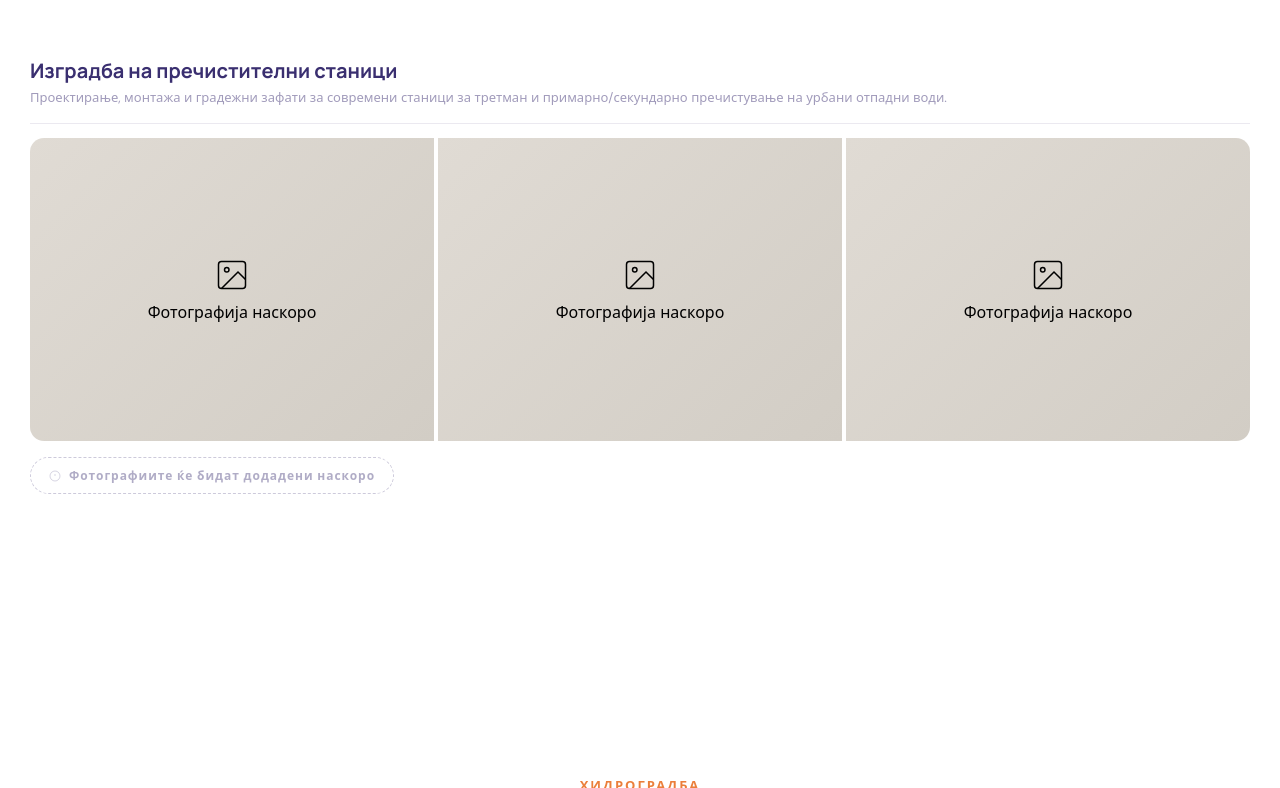
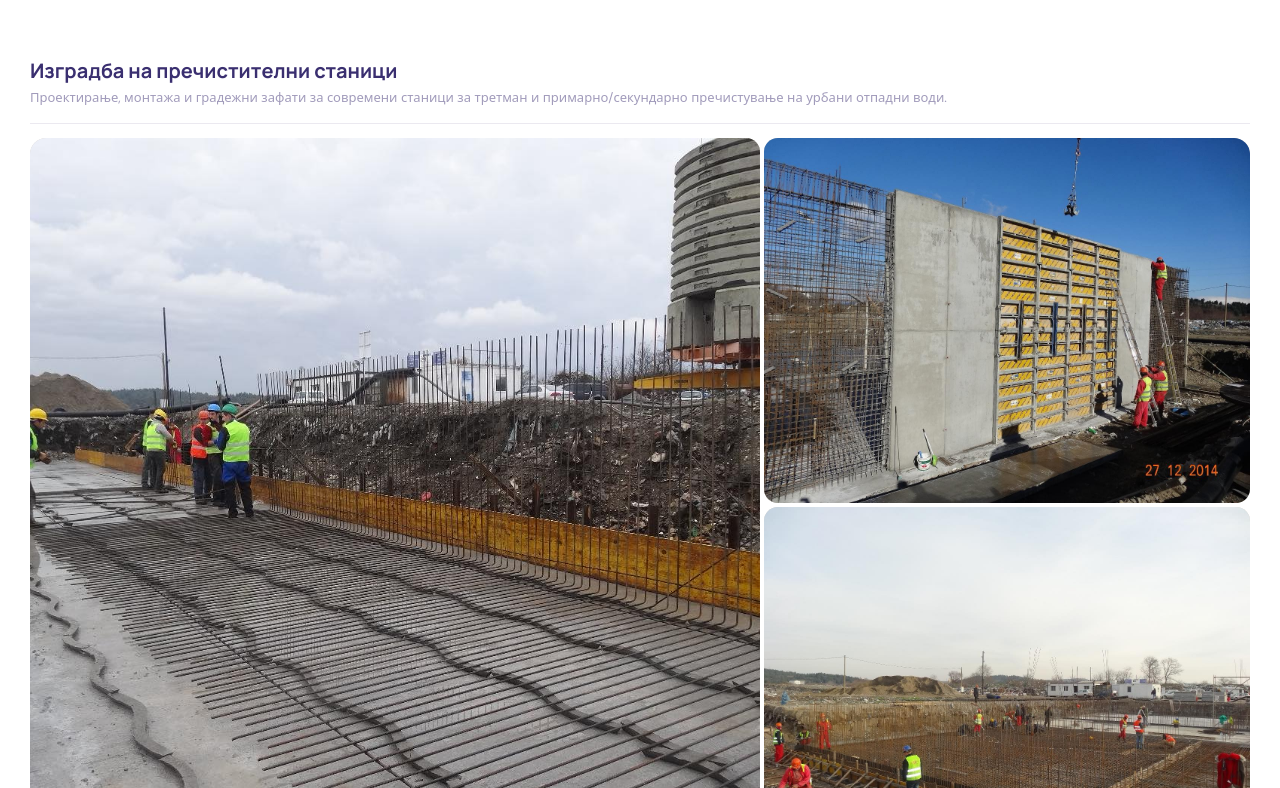
Before and after one commit to MallevS/teststrana, a plain HTML site: page hidrogradba.html in a window 1280 px wide. Shown: the part 2012-2800 px from the top of the page. Drawn offline with Linux system fonts and the light colour scheme.

Commit message:
images updates and quick fix

```diff
--- a/css/euroing.css
+++ b/css/euroing.css
@@ -2311,6 +2311,8 @@ h6,
 }
 
 .ip-gi img {
+      position: absolute;
+    inset: 0;
     width: 100%;
     height: 100%;
     object-fit: cover;
--- a/hidrogradba.html
+++ b/hidrogradba.html
@@ -35,7 +35,7 @@
     <link href="https://fonts.googleapis.com/css2?family=DM+Sans:wght@400;500;700&family=Manrope:wght@400;500;700&display=swap" rel="stylesheet">
 
     <!-- Preload hero image -->
-    <link rel="preload" as="image" href="project_images/Precistitelna%20Stanica%20Gevgleija/DSC06568.JPG">
+    <link rel="preload" as="image" href="project_images/precistelni_stanici/DSC06568.JPG">
 
     <!-- Stylesheets -->
     <link type="text/css" rel="stylesheet" href="css/reset.css">
@@ -199,7 +199,7 @@
                         <section class="ei-hero" id="ei-hero" aria-label="Хидроградба — наслов">
                             <div class="ei-hero-slides" aria-hidden="true">
                                 <div class="ei-hero-slide active"
-                                    style="background-image:url('project_images/Precistitelna%20Stanica%20Gevgleija/DSC06213.JPG')">
+                                    style="background-image:url('project_images/precistelni_stanici/DSC06213.JPG')">
                                 </div>
                             </div>
                             <div class="ei-hero-overlay" aria-hidden="true"></div>
@@ -313,44 +313,51 @@
                                                 примарно/секундарно пречистување на урбани отпадни води.</p>
                                         </div>
                                     </div>
-                                    <div class="ip-empty-grid" aria-label="Фотографии наскоро" role="img">
-                                        <div class="ip-empty-card">
-                                            <svg class="ip-empty-icon" width="36" height="36" fill="none"
-                                                stroke="currentColor" viewBox="0 0 24 24" aria-hidden="true">
-                                                <rect x="3" y="3" width="18" height="18" rx="2" />
-                                                <circle cx="8.5" cy="8.5" r="1.5" />
-                                                <polyline points="21 15 16 10 5 21" />
-                                            </svg>
-                                            <span class="ip-empty-lbl">Фотографија наскоро</span>
+                                    <div class="ip-gallery g3" role="list"
+                                        aria-label="Пречистителни станици — 2025"
+                                        data-gallery="Пречистителни станици — 2025" data-title="Пречистителни станици — 2025">
+                                        <div class="ip-gi" role="listitem" tabindex="0"
+                                            data-src="project_images/precistelni_stanici/1.jpg"
+                                            data-caption="Пречистителни станици — 2025 · Поглед 1"
+                                            aria-label="Отвори фотографија: пречистителни станици, поглед 1">
+                                            <img src="project_images/precistelni_stanici/1.jpg"
+                                                alt="пречистителни станици 2025" loading="lazy" width="600" height="450">
+                                            <div class="ip-gi-overlay" aria-hidden="true">
+                                                <div class="ip-gi-overlay-inner">
+                                                    <span class="ip-gi-caption">Пречистителни станици — 2025 · 1</span>
+                                                    <span class="ip-gi-expand"><i class="fal fa-expand-alt"></i></span>
+                                                </div>
+                                            </div>
                                         </div>
-                                        <div class="ip-empty-card">
-                                            <svg class="ip-empty-icon" width="36" height="36" fill="none"
-                                                stroke="currentColor" viewBox="0 0 24 24" aria-hidden="true">
-                                                <rect x="3" y="3" width="18" height="18" rx="2" />
-                                                <circle cx="8.5" cy="8.5" r="1.5" />
-                                                <polyline points="21 15 16 10 5 21" />
-                                            </svg>
-                                            <span class="ip-empty-lbl">Фотографија наскоро</span>
+
+                                        <div class="ip-gi" role="listitem" tabindex="0"
+                                            data-src="project_images/precistelni_stanici/2.jpg"
+                                            data-caption="Пречистителни станици — 2025 · Поглед 2"
+                                            aria-label="Отвори фотографија: пречистителни станици, поглед 2">
+                                            <img src="project_images/precistelni_stanici/2.jpg"
+                                                alt="пречистителни станици 2025" loading="lazy" width="600" height="450">
+                                            <div class="ip-gi-overlay" aria-hidden="true">
+                                                <div class="ip-gi-overlay-inner">
+                                                    <span class="ip-gi-caption">Пречистителни станици — 2025 · 2</span>
+                                                    <span class="ip-gi-expand"><i class="fal fa-expand-alt"></i></span>
+                                                </div>
+                                            </div>
                                         </div>
-                                        <div class="ip-empty-card">
-                                            <svg class="ip-empty-icon" width="36" height="36" fill="none"
-                                                stroke="currentColor" viewBox="0 0 24 24" aria-hidden="true">
-                                                <rect x="3" y="3" width="18" height="18" rx="2" />
-                                                <circle cx="8.5" cy="8.5" r="1.5" />
-                                                <polyline points="21 15 16 10 5 21" />
-                                            </svg>
-                                            <span class="ip-empty-lbl">Фотографија наскоро</span>
+
+                                        <div class="ip-gi" role="listitem" tabindex="0"
+                                            data-src="project_images/precistelni_stanici/3.jpg"
+                                            data-caption="Пречистителни станици — 2025 · Поглед 3"
+                                            aria-label="Отвори фотографија: пречистителни станици, поглед 3">
+                                            <img src="project_images/precistelni_stanici/3.jpg"
+                                                alt="пречистителни станици 2025" loading="lazy" width="600" height="450">
+                                            <div class="ip-gi-overlay" aria-hidden="true">
+                                                <div class="ip-gi-overlay-inner">
+                                                    <span class="ip-gi-caption">Пречистителни станици — 2025 · 3</span>
+                                                    <span class="ip-gi-expand"><i class="fal fa-expand-alt"></i></span>
+                                                </div>
+                                            </div>
                                         </div>
                                     </div>
-                                    <p class="ip-soon" role="status">
-                                        <svg width="12" height="12" fill="none" stroke="currentColor"
-                                            viewBox="0 0 24 24" aria-hidden="true">
-                                            <circle cx="12" cy="12" r="10" />
-                                            <line x1="12" y1="8" x2="12" y2="12" />
-                                            <line x1="12" y1="16" x2="12.01" y2="16" />
-                                        </svg>
-                                        Фотографиите ќе бидат додадени наскоро
-                                    </p>
                                 </article>
                             </div>
                         </section>
```
Also changed, not shown: about.html (+1 -1 lines), energetski-proekti.html (+43 -36 lines), index.html (+1 -1 lines), infrastrukturni-objekti.html (+6 -6 lines), services.html (+1 -1 lines), project_images/fotovoltaici/fotovoltaici-1.png (added), project_images/fotovoltaici/fotovoltaici-4.png (added), project_images/precistelni_stanici/1.jpg (added), project_images/precistelni_stanici/2.jpg (added), project_images/precistelni_stanici/3.jpg (added), project_images/precistelni_stanici/DSC06213.JPG (renamed from project_images/Precistitelna Stanica Gevgleija/DSC06213.JPG), project_images/precistelni_stanici/DSC06568.JPG (renamed from project_images/Precistitelna Stanica Gevgleija/DSC06568.JPG), 2 other files.
